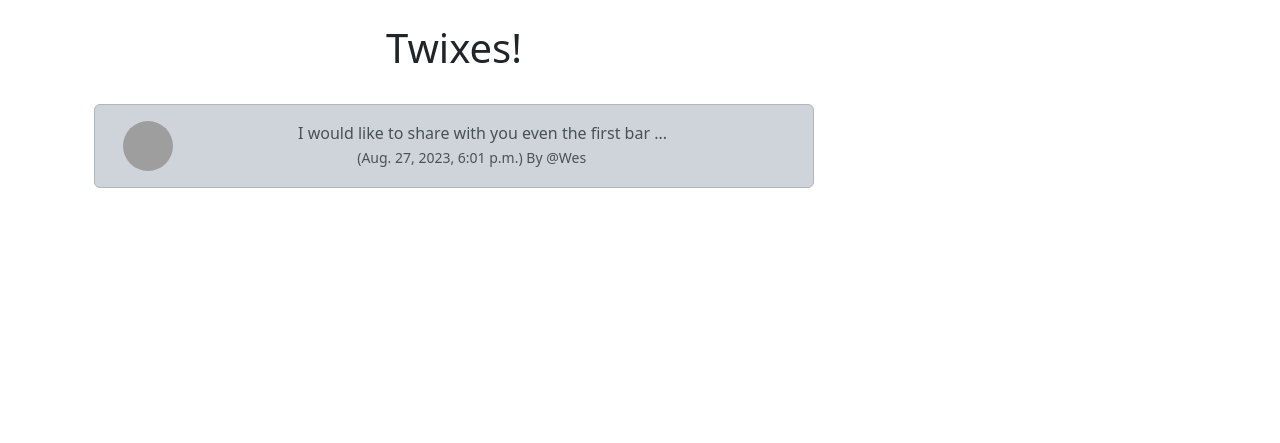
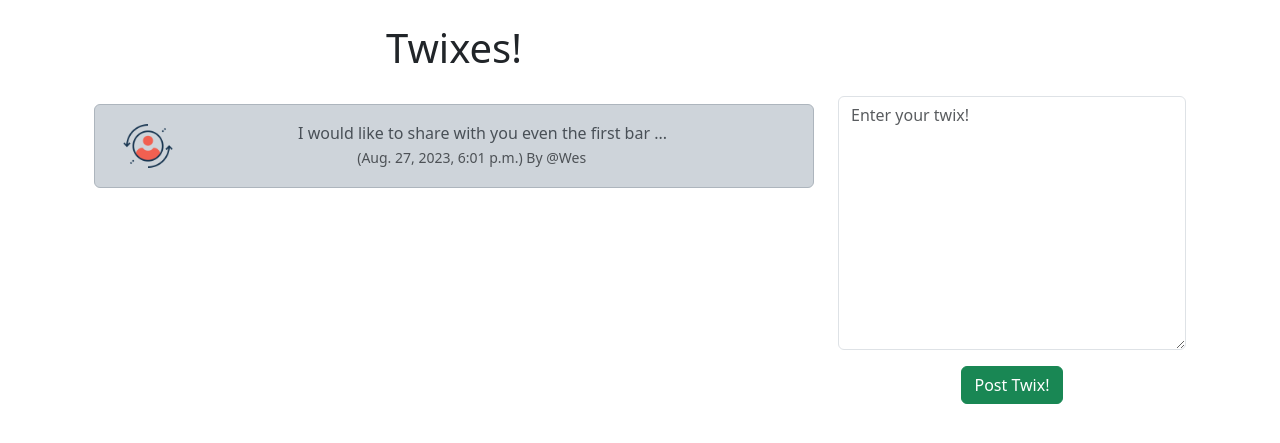
Before and after one commit to RomanNaumenko/TwiXProject, a Django app: page /home/ in a window 1280 px wide. Shown: the part 56-499 px from the top of the page. Run offline with Django 4.2, Linux system fonts and the light colour scheme; a user stored in the database is signed in; data comes from the database, SQL or seed files in the repository; grey boxes are pictures that could not be loaded.

Commit message:
Create TwixForm and update the frontend in the proper way.

```diff
--- a/templates/home.html
+++ b/templates/home.html
@@ -17,7 +17,7 @@
 				<img src="{{ twix.user.profile.profile_image.url }}" width=50 height=50 class="rounded-circle" alt="{{ profile.user.username }}">
 
 				{% else %}
-				<img src="#" width=50 height=50 class="rounded-circle" alt="{{ profile.user.username }}">
+				<img src="{% static 'regular_user_profile.png' %}" width=50 height=50 class="rounded-circle" alt="{{ profile.user.username }}">
 				{% endif %}
 		</div>
 
@@ -60,9 +60,10 @@
   	{{ form.as_p }}
 
 
-  <button type="submit" class="btn btn-secondary">Post Twix!</button>
+  <button type="submit" class="btn btn-success">Post Twix!</button>
 </form>
 {% endif %}
 </div>
-
+        </div>
+</div>
 {% endblock %}
--- /dev/null
+++ b/twix/forms.py
@@ -0,0 +1,16 @@
+from django import forms
+from .models import Twix
+
+
+class TwixForm(forms.ModelForm):
+    body = forms.CharField(required=True,
+                           widget=forms.widgets.Textarea(
+                               attrs={
+                                   "placeholder": "Enter your twix!",
+                                   "class": "form-control",
+                               }
+                           ), label="")
+
+    class Meta:
+        model = Twix
+        exclude = ("user",)
--- a/twix/views.py
+++ b/twix/views.py
@@ -1,19 +1,31 @@
 from django.shortcuts import render, redirect
 from django.contrib import messages
 from .models import Profile, Twix
+from .forms import TwixForm
 
 
 # Create your views here.
 def home(request):
-
     if request.user.is_authenticated:
         # Get the profiles that the current user is following
+        form = TwixForm(request.POST or None)
+        if request.method == "POST":
+            if form.is_valid():
+                twix = form.save(commit=False)
+                twix.user = request.user
+                form.save()
+                messages.success(request, "Your twix has been posted!")
+                return redirect("home")
+
         following_profiles = request.user.profile.follows.all()
 
         # Get Twixes from the users that the current user is following
         twixes = Twix.objects.filter(user__profile__in=following_profiles)
+        return render(request, 'home.html', {"twixes": twixes, "form": form})
+
+    else:
+        twixes = Twix.objects.order_by("-creation_date")
         return render(request, 'home.html', {"twixes": twixes})
-    return render(request, 'home.html', {})
 
 
 def profile_list(request):
```
